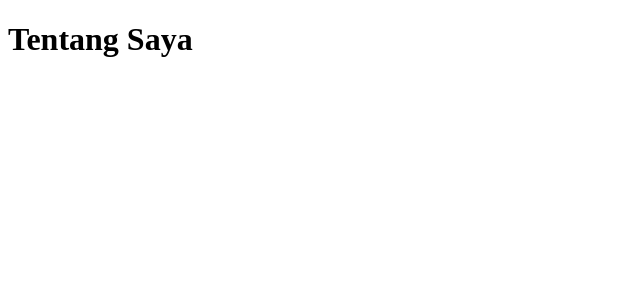
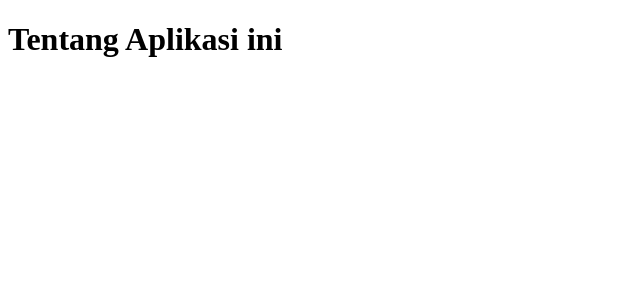
Before and after one commit to vidya3155/hotel, a Vue app: page /about in a window 1280 px wide. Shown: the top 300 px of the page, without its empty margins (0-640 px from the left). Built offline with nearby package versions, Linux system fonts and the light colour scheme; the HTML template or start-up script is replaced by a standard one.

Commit message:
tentang aplikasi

```diff
--- a/src/views/AboutView.vue
+++ b/src/views/AboutView.vue
@@ -1,5 +1,5 @@
 <template>
   <div class="about">
-    <h1>Tentang Saya</h1>
+    <h1>Tentang Aplikasi ini</h1>
   </div>
 </template>
```
